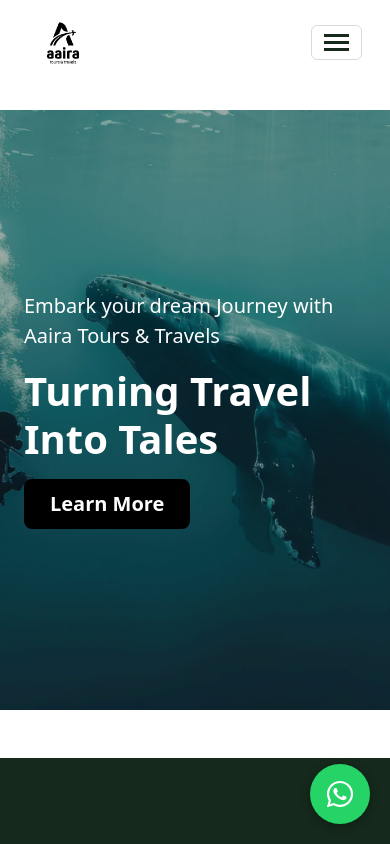
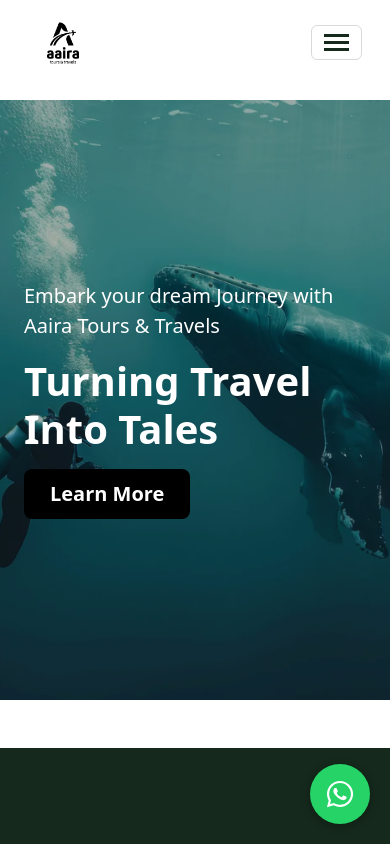
Before and after one commit to irfaanh/Aaira, a React (Vite) app: page / in a window 390 px wide. Shown: the top 844 px of the page. Built offline with nearby package versions, Linux system fonts and the light colour scheme.

Commit message:
updated hero

```diff
--- a/src/Components/Hero.css
+++ b/src/Components/Hero.css
@@ -63,6 +63,10 @@
     padding: 10px;
   }
 } */
+ .heroimg{
+  object-fit: cover;
+  object-position: center;
+ }
  .herocaption{
   font-weight: 500;
   font-size: 20px;
@@ -94,10 +98,13 @@
 @media (max-width: 500px) {
   .custom-hero-container {
     height: 600px;
-    margin-top: 40px;
+    margin-top: 30px;
   }
 
   .heroSectionHead {
     font-size: 40px;
   }
+  .heroimg {
+    object-position: 40% center;
+  }
 }
--- a/src/Components/Hero.jsx
+++ b/src/Components/Hero.jsx
@@ -28,8 +28,8 @@ const Hero = () => {
         muted
         src={images[currentIndex]}
         alt="Hero Background"
-        className="w-100 h-100 object-fit-cover position-absolute top-0 start-0"
-        style={{ objectPosition: 'center', zIndex: 1 }}
+        className="heroimg w-100 h-100 object-fit-cover position-absolute top-0 start-0"
+        // style={{ objectPosition: 'center', zIndex: 1 }}
       />
 
       {/* Overlay Content */}
```
